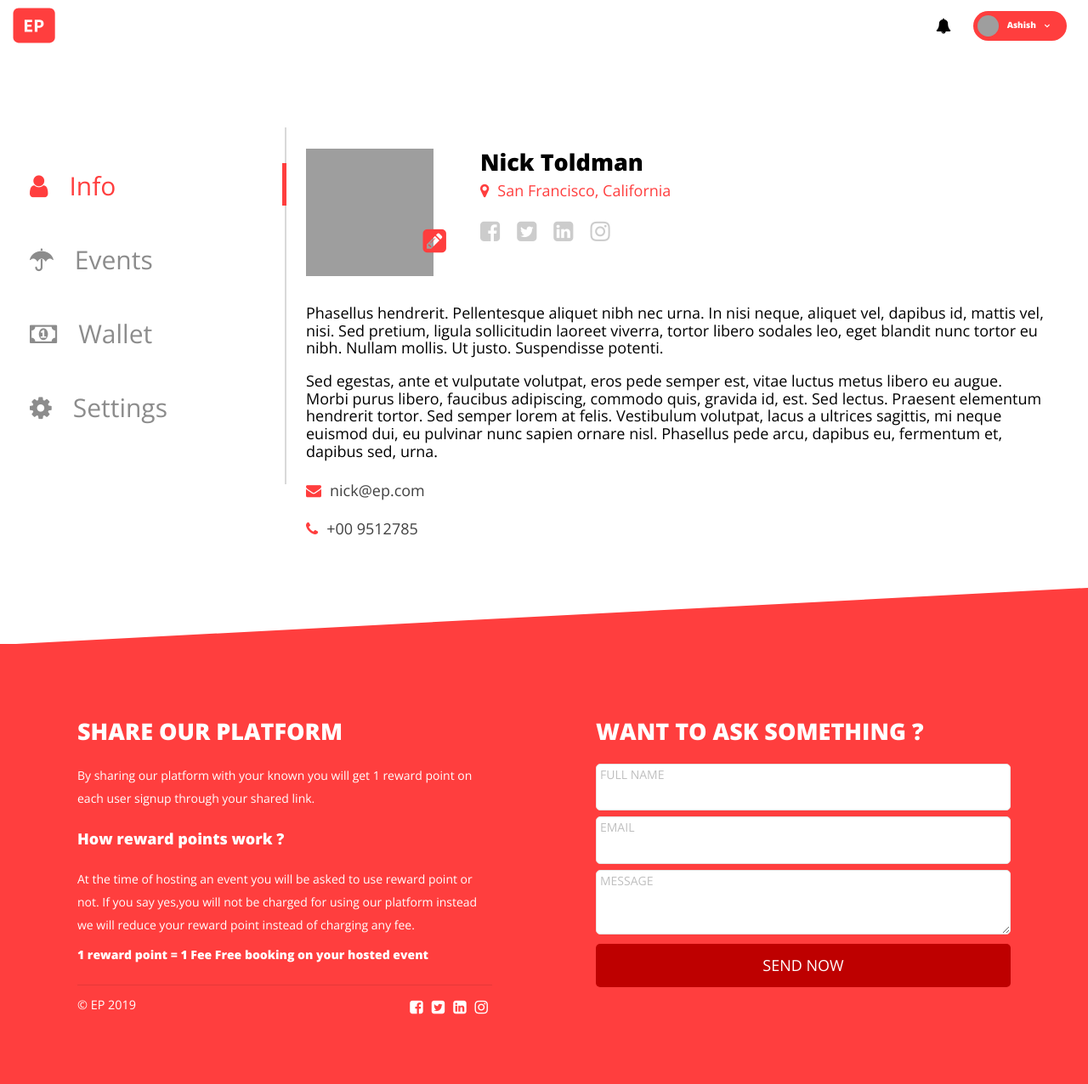
After one commit to mashish584/EP_UI, a Node project: template src/views/user_info.pug in a window 1280 px wide; the page is wider, and only the part inside the window is pictured. The commit adds this page. Shown: that part at 85% size. Run offline with Node 20 templates, Linux system fonts and the light colour scheme; the template is opened without the code that fills it, so the values that code supplies are empty; style sheets or scripts are compiled from the project's sources; grey boxes are pictures that could not be loaded.

Commit message:
Profile - User Info UI module done

```diff
--- a/package.json
+++ b/package.json
@@ -3,7 +3,7 @@
 	"version": "1.0.0",
 	"main": "index.js",
 	"scripts": {
-		"start": "parcel src/views/event_desc.pug --open",
+		"start": "parcel src/views/user_info.pug --open",
 		"build": "parcel build src/views/index.pug",
 		"test": "echo \"Error: no test specified\" && exit 1"
 	},
--- a/src/scss/layout/_index.scss
+++ b/src/scss/layout/_index.scss
@@ -4,4 +4,5 @@
 @import "./container";
 @import "./intro";
 @import "./comment";
+@import "./profile-info";
 @import "./footer";
--- /dev/null
+++ b/src/scss/layout/_profile-info.scss
@@ -0,0 +1,22 @@
+.profile {
+	@include flexy() {
+		flex-wrap: nowrap;
+		justify-content: space-evenly;
+	}
+
+	&-navigation {
+		flex-basis: 300px;
+		max-height: 400px;
+		@include flexy(column) {
+			justify-content: space-evenly;
+		}
+	}
+	&-info {
+		flex-basis: 900px;
+		&--user {
+			@include flexy() {
+				flex-wrap: nowrap;
+			}
+		}
+	}
+}
--- a/src/scss/modules/_footer.scss
+++ b/src/scss/modules/_footer.scss
@@ -17,13 +17,6 @@ footer {
 				border-top: 1px solid rgba(invert($primary-bg), 10%);
 				margin-top: em(27px);
 				padding: em(15px) 0;
-				.social-list li {
-					display: inline-block;
-					margin: 0 em(5px);
-					a {
-						color: darken($primary-bg, 45%);
-					}
-				}
 			}
 		}
 		&-contact {
@@ -50,7 +43,7 @@ footer {
 			color: $primary-bg !important;
 		}
 		button {
-			background: darken($theme_color, 18%) !important;
+			background: darken($theme_color, 25%) !important;
 		}
 		&:after {
 			@extend %abs;
--- a/src/scss/modules/_index.scss
+++ b/src/scss/modules/_index.scss
@@ -8,4 +8,6 @@
 @import "./event-info";
 @import "./intro";
 @import "./comment";
+@import "./profile-info";
+@import "./social-list";
 @import "./footer";
--- /dev/null
+++ b/src/scss/modules/_profile-info.scss
@@ -0,0 +1,85 @@
+$common: "user";
+
+.profile {
+	margin-top: em(75px);
+	&-navigation {
+		position: relative;
+		&--item {
+			display: block;
+			font-size: 30px;
+			color: darken($primary-bg, 45%);
+			i {
+				margin-right: em(25px, 30px);
+			}
+			&.active {
+				position: relative;
+				color: $theme_color;
+				&:after {
+					@extend %abs;
+					@include WH(5px, 50px);
+					background: $theme_color;
+					top: -10px;
+					left: 99%;
+					z-index: 99;
+				}
+			}
+		}
+		&:after {
+			@extend %abs;
+			@include WH(2px, 105%);
+			background: darken($primary-bg, 15%);
+			left: 100%;
+		}
+	}
+	&-info {
+		padding: em(25px) em(15px);
+		&--#{$common} {
+			.#{$common} {
+				&-image {
+					position: relative;
+					@include WH(150px, 150px);
+					span {
+						position: absolute;
+						right: -15px;
+						bottom: 25px;
+						color: $theme_color;
+						font-size: 32px;
+					}
+				}
+				&-meta {
+					margin-left: em(55px);
+					h2 {
+						margin: 0 0 em(5px) !important;
+					}
+					span {
+						color: $theme_color;
+					}
+					.social-list {
+						margin-top: em(25px);
+						li {
+							margin: 0 10px;
+							a {
+								font-size: 27px;
+								color: darken($primary-bg, 20%);
+							}
+							&:nth-of-type(1) {
+								margin-left: 0;
+							}
+						}
+					}
+				}
+			}
+		}
+		&--about {
+			padding-top: em(15px);
+			span {
+				display: block;
+				margin: em(25px) 0 0;
+				color: darken($primary-bg, 75%);
+				i {
+					color: $theme_color;
+				}
+			}
+		}
+	}
+}
--- /dev/null
+++ b/src/scss/modules/_social-list.scss
@@ -0,0 +1,7 @@
+.social-list li {
+	display: inline-block;
+	margin: 0 em(5px);
+	a {
+		color: darken($primary-bg, 45%);
+	}
+}
--- a/src/views/layout.pug
+++ b/src/views/layout.pug
@@ -8,7 +8,8 @@ html(lang="en")
 		title EP
 	body
 	//- including mixins
-	include template/_footer
+	include template/mixins/_footer
+	include template/mixins/_navigation
 	block header
 		include template/_header
 	block content
--- /dev/null
+++ b/src/views/template/mixins/_navigation.pug
@@ -0,0 +1,41 @@
+mixin navigation
+	nav#my-nav
+		a(href="", class="logo")
+			img(src="../images/logo.svg", alt="EP_LOGO")
+		div.flex-right
+			.notification
+				button(class="notification-btn",data-target="subMenu")
+					i.fa.fa-bell
+				.sub-menu
+					a(href="" class="notification-item")
+						img(src="https://unsplash.it/50/50")
+						div
+							span Ashish
+							p Aliquam tincidunt mauris eu risus.
+					a(href="" class="notification-item")
+						img(src="https://unsplash.it/50/50")
+						div
+							span Ashish
+							p Aliquam tincidunt mauris eu risus.
+					a(href="" class="notification-item")
+						img(src="https://unsplash.it/50/50")
+						div
+							span Ashish
+							p Aliquam tincidunt mauris eu risus.
+					a(href="" style="text-align:center;") Show All Notifications
+
+			.dropdown-nav
+				span(data-target="subMenu")
+					img(src="https://unsplash.it/100/100", alt="User Image")
+					b Ashish
+					i.fa.fa-angle-down
+				.sub-menu
+					a(href="")
+						i.fa.fa-plus
+						| Add Event
+					a(href="")
+						i.fa.fa-user
+						| Profile
+					a(href="")
+						i.fa.fa-unlock
+						| Log out
--- /dev/null
+++ b/src/views/user_info.pug
@@ -0,0 +1,50 @@
+extends layout
+block header
+	+navigation
+block content
+	section#container
+		.profile
+			.profile-navigation
+				a(href="" class="profile-navigation--item active")
+					i.fa.fa-user
+					| Info
+				a(href="" class="profile-navigation--item")
+					i.fa.fa-umbrella
+					| Events
+				a(href="" class="profile-navigation--item")
+					i.fa.fa-money
+					| Wallet
+				a(href="" class="profile-navigation--item")
+					i.fa.fa-cog
+					| Settings
+			.profile-info
+				.profile-info--user
+					.user-image
+						img(src="https://unsplash.it/200/200", alt="user-image")
+						span#update-pic.fa.fa-pencil-square
+					.user-meta
+						h2 Nick Toldman
+						span
+							i.fa.fa-map-marker
+							| San Francisco, California
+						ul.social-list
+							li
+								a(href="" class="fa fa-facebook-square")
+							li
+								a(href="" class="fa fa-twitter-square")
+							li
+								a(href="" class="fa fa-linkedin-square")
+							li
+								a(href="" class="fa fa-instagram")
+				.profile-info--about
+					p Phasellus hendrerit. Pellentesque aliquet nibh nec urna. In nisi neque, aliquet vel, dapibus id, mattis vel, nisi. Sed pretium, ligula sollicitudin laoreet viverra, tortor libero sodales leo, eget blandit nunc tortor eu nibh. Nullam mollis. Ut justo. Suspendisse potenti.
+					|Sed egestas, ante et vulputate volutpat, eros pede semper est, vitae luctus metus libero eu augue. Morbi purus libero, faucibus adipiscing, commodo quis, gravida id, est. Sed lectus. Praesent elementum hendrerit tortor. Sed semper lorem at felis. Vestibulum volutpat, lacus a ultrices sagittis, mi neque euismod dui, eu pulvinar nunc sapien ornare nisl. Phasellus pede arcu, dapibus eu, fermentum et, dapibus sed, urna.
+					span
+						i.fa.fa-envelope
+						| nick@ep.com
+					span
+						i.fa.fa-phone
+						| +00 9512785
+
+block footer
+	+footer(true)
```
Also changed, not shown: src/views/template/_header.pug (+1 -40 lines), src/views/template/mixins/_footer.pug (renamed from src/views/template/_footer.pug).
